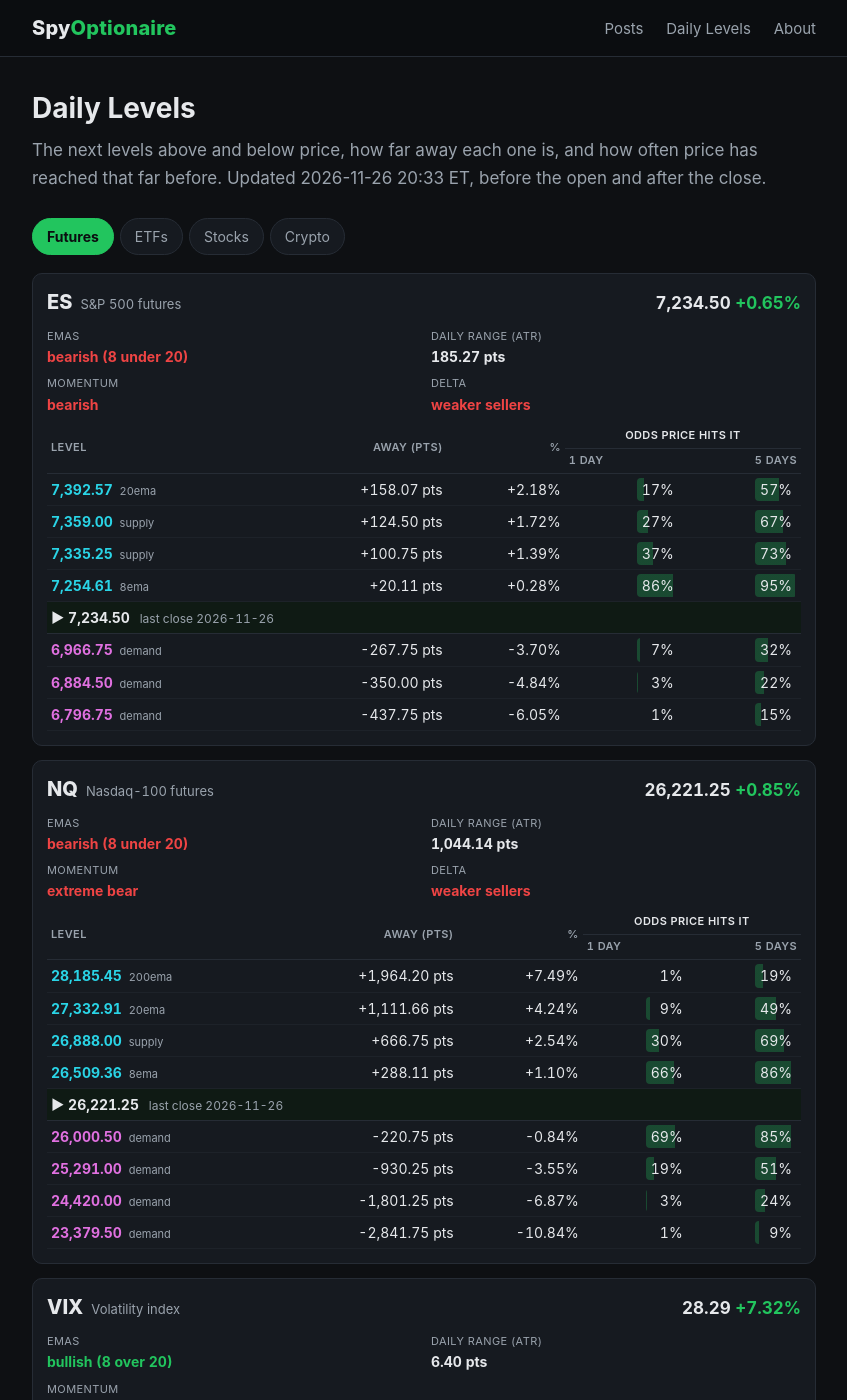
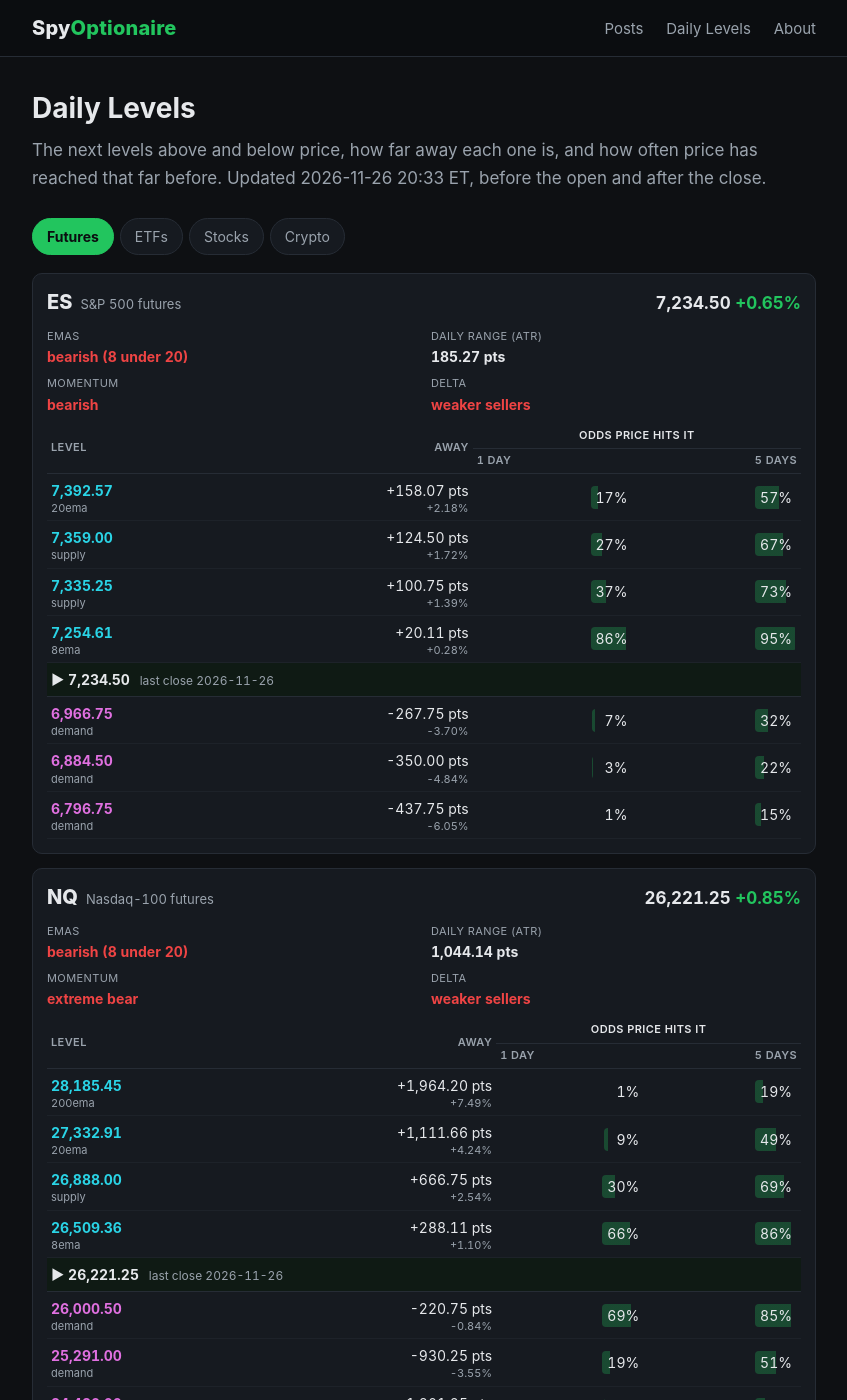
Before and after one commit to SpyOptionaire/spyoptionaire.github.io, a Jekyll site: the page built from levels.html, in a window 1280 px wide and 1400 px high. Shown: the whole window, without its empty margins (216-1063 px from the left). Built offline with Jekyll 4.4.1, drawn with Linux system fonts in a browser that asks for light colours.

Commit message:
Daily Levels: fit phones (tag under the price, % under the distance)
Co-Authored-By: Claude Opus 5.5 <noreply@anthropic.com>
Claude-Session: https://claude.ai/code/session_01EnXCpuWUg6oc66XeZWqt4P

```diff
--- a/assets/css/style.css
+++ b/assets/css/style.css
@@ -65,3 +65,7 @@ nav a { color:var(--muted); margin-left:18px; font-size:15px; } nav a:hover { co
 .soon ul { margin:6px 0 0; padding-left:18px; color:var(--muted); font-size:15px; } .soon li { margin:5px 0; } .soon b { color:var(--text); }
 .follow { margin-bottom:30px; }
 @media (max-width:520px) { .tiles { grid-template-columns:1fr; } .hero.home h1 { font-size:24px; } nav a { margin-left:12px; font-size:14px; } }
+.lad td i { display:block; margin:0; line-height:1.2; } .lad td small { display:block; color:var(--muted); font-size:11px; line-height:1.2; }
+.lad td { vertical-align:middle; padding:5px 4px; }
+.odd { min-width:40px; text-align:right; }
+@media (max-width:520px) { .card { padding:10px 10px; } .lad { font-size:13px; } .lad td, .lad th { padding-left:3px; padding-right:3px; } }
--- a/levels.html
+++ b/levels.html
@@ -32,18 +32,18 @@ permalink: /levels/
     </dl>
     <table class="lad">
       <thead>
-        <tr><th rowspan="2">Level</th><th rowspan="2">Away {% if t.unit == '$' %}($){% else %}(pts){% endif %}</th><th rowspan="2">%</th><th colspan="2" class="oh">Odds price hits it</th></tr>
+        <tr><th rowspan="2">Level</th><th rowspan="2">Away</th><th colspan="2" class="oh">Odds price hits it</th></tr>
         <tr><th>1 day</th><th>5 days</th></tr>
       </thead>
       <tbody>
       {% assign sup = t.supply | reverse %}
-      {% for x in sup %}<tr class="rs"><td><b>{{ x.price }}</b> <i>{{ x.tag }}</i></td><td>{{ x.away }}</td><td>{{ x.pct }}</td><td><span class="odd" style="--w:{{ x.p1 }}">{{ x.p1 }}</span></td><td><span class="odd" style="--w:{{ x.p5 }}">{{ x.p5 }}</span></td></tr>
+      {% for x in sup %}<tr class="rs"><td><b>{{ x.price }}</b><i>{{ x.tag }}</i></td><td>{{ x.away }}<small>{{ x.pct }}</small></td><td><span class="odd" style="--w:{{ x.p1 }}">{{ x.p1 }}</span></td><td><span class="odd" style="--w:{{ x.p5 }}">{{ x.p5 }}</span></td></tr>
       {% endfor %}
-      {% if t.supply.size == 0 %}<tr class="rs"><td colspan="5"><i>no supply level within range</i></td></tr>{% endif %}
-      <tr class="now"><td colspan="5">&#9654; {{ t.close }} <span class="muted">last close {{ t.asof }}</span></td></tr>
-      {% for x in t.demand %}<tr class="rd"><td><b>{{ x.price }}</b> <i>{{ x.tag }}</i></td><td>{{ x.away }}</td><td>{{ x.pct }}</td><td><span class="odd" style="--w:{{ x.p1 }}">{{ x.p1 }}</span></td><td><span class="odd" style="--w:{{ x.p5 }}">{{ x.p5 }}</span></td></tr>
+      {% if t.supply.size == 0 %}<tr class="rs"><td colspan="4"><i>no supply level within range</i></td></tr>{% endif %}
+      <tr class="now"><td colspan="4">&#9654; {{ t.close }} <span class="muted">last close {{ t.asof }}</span></td></tr>
+      {% for x in t.demand %}<tr class="rd"><td><b>{{ x.price }}</b><i>{{ x.tag }}</i></td><td>{{ x.away }}<small>{{ x.pct }}</small></td><td><span class="odd" style="--w:{{ x.p1 }}">{{ x.p1 }}</span></td><td><span class="odd" style="--w:{{ x.p5 }}">{{ x.p5 }}</span></td></tr>
       {% endfor %}
-      {% if t.demand.size == 0 %}<tr class="rd"><td colspan="5"><i>no demand level within range</i></td></tr>{% endif %}
+      {% if t.demand.size == 0 %}<tr class="rd"><td colspan="4"><i>no demand level within range</i></td></tr>{% endif %}
       </tbody>
     </table>
     {% if t.sym == 'BTC' %}<p class="asof">Bitcoin levels are based on CME Bitcoin futures (MBT).</p>{% endif %}
```
